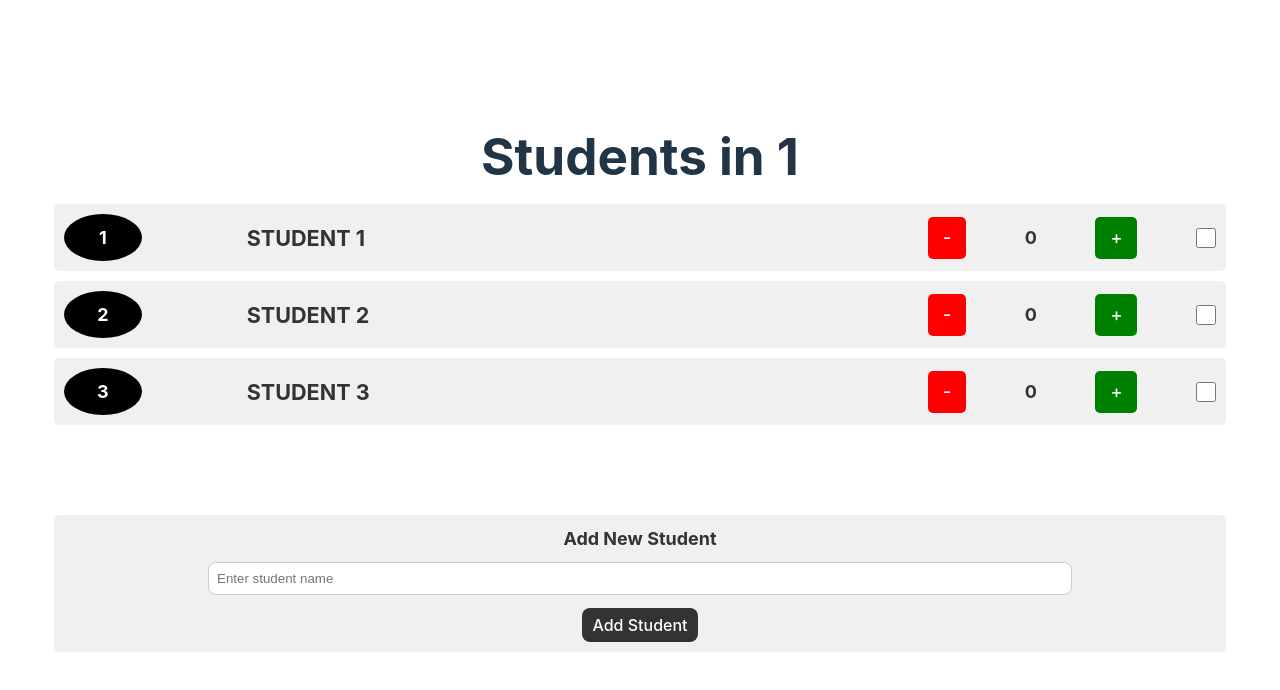
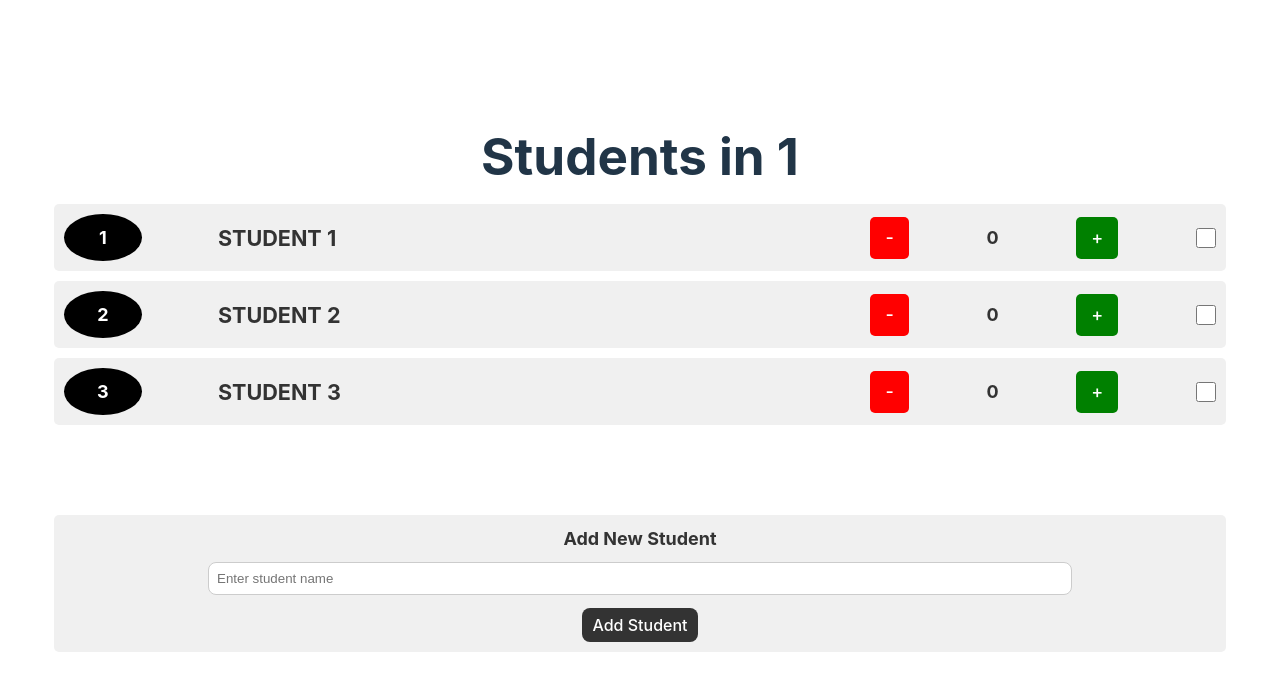
Before and after one commit to Nishan-noob/evaluator, a React (Vite) app: page /class/1 in a window 1280 px wide. Shown: the top 690 px of the page. Built offline with nearby package versions, Linux system fonts and the light colour scheme.

Commit message:
button group on student tile adjusted in width

```diff
--- a/src/ClassPage.css
+++ b/src/ClassPage.css
@@ -51,7 +51,7 @@
     display: flex;
     align-items:center;
     /* align-items:flex-start; */
-    width: 25%;
+    width: 30%;
     justify-content: space-between; /* Distribute buttons and counter evenly */
   }
 
```
